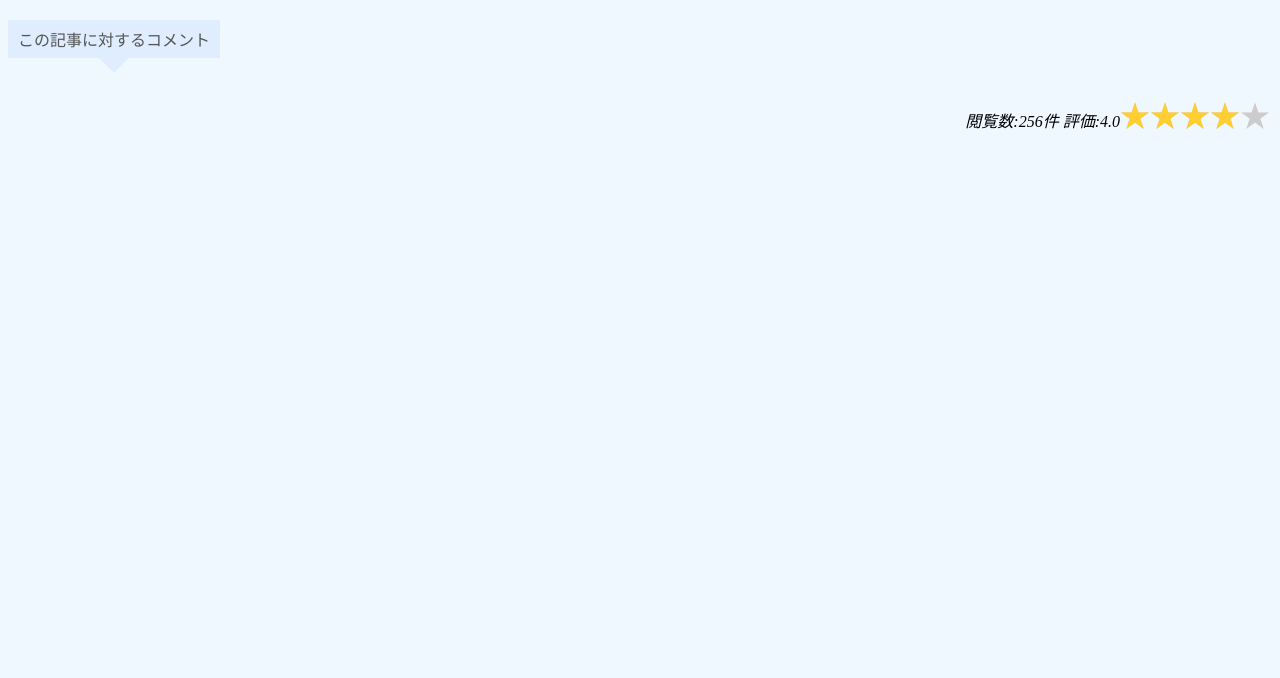
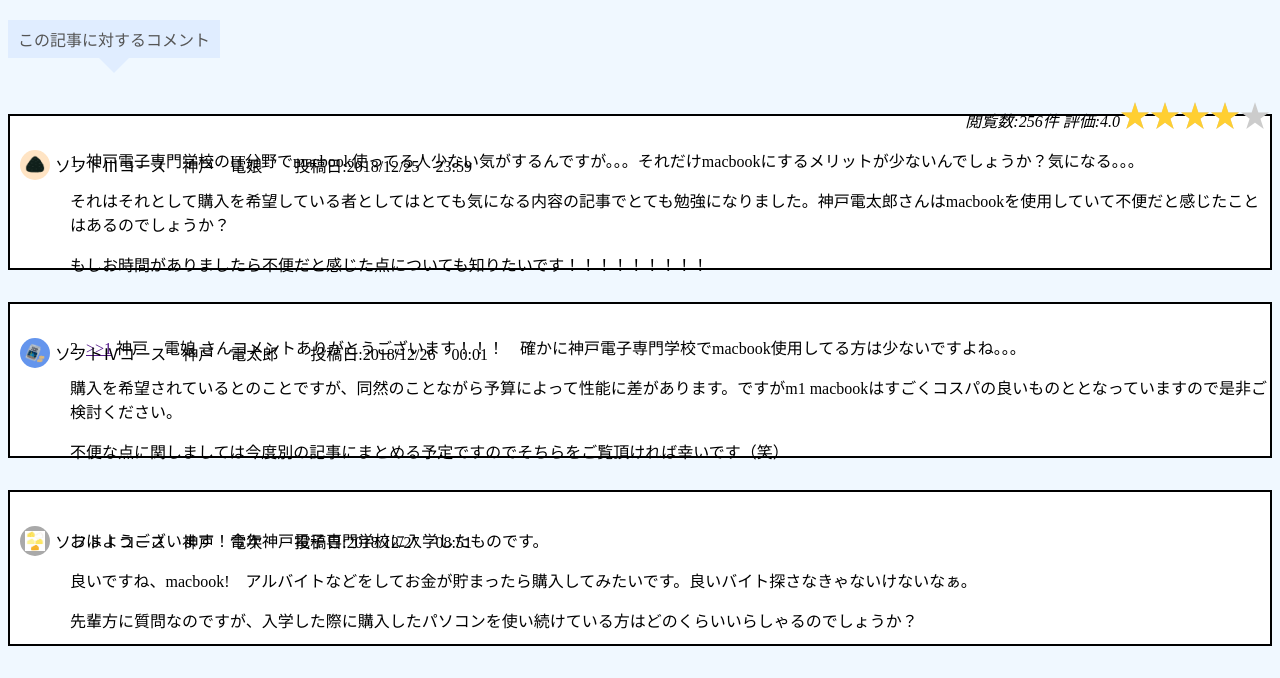
Before and after one commit to ohNarumi/PBL1, a PHP site: page /article.html in a window 1280 px wide. Shown: the part 428-1106 px from the top of the page. Before the commit the page ends 557 px from the top, so only its background shows below. Run offline with PHP 8.4, Linux system fonts and the light colour scheme.

Commit message:
記事詳細画面のコメント欄の追加

```diff
--- a/article.html
+++ b/article.html
@@ -40,5 +40,84 @@
             <i>閲覧数:256件  評価:4.0</i><span class="star5_rating" data-rate="4"></span>
           </p>
         </div>
-    </body>
-</html>
+            <!-- 回答（投稿者情報） -->
+            <div name="kaitou1_Toukousya_data" style="position:absolute; top:565px; left:55px;">
+              <p>ソフトⅢコース　神戸　電娘　　投稿日:2018/12/25　23:59</p>
+            </div>
+
+
+            <!-- 回答（投稿者のアイコン） -->
+            <div name="kaitou1_Toukousya_aikon" style="position:absolute; top:578px; left:20px;">
+              <maru2>
+            </div>
+
+            <div name="kaitou1_Toukousya_photo" style="position:absolute; top:583px; left:25px;">
+              <img src="./images/user_icon_2.png" width="20" height="20">
+            </div>
+
+
+            <!-- 回答（投稿者のコメント） -->
+            <div class="box2" >
+              <div name="kaitou1_data" style="position:absolute; top:p50x; left:60px;">
+                  <p>
+                    1. 神戸電子専門学校のIT分野でmacbook使ってる人少ない気がするんですが。。。それだけmacbookにするメリットが少ないんでしょうか？気になる。。。
+                  </p>
+                  <p>
+                    それはそれとして購入を希望している者としてはとても気になる内容の記事でとても勉強になりました。神戸電太郎さんはmacbookを使用していて不便だと感じたことはあるのでしょうか？
+                  </p>
+                  <p>
+                    もしお時間がありましたら不便だと感じた点についても知りたいです！！！！！！！！！
+                  </p>
+              </div>
+            </div>
+             <!-- 回答2（投稿者情報） -->
+              <div name="kaitou2_Toukousya_data" style="position:absolute; top:753px; left:55px;">
+                <p>ソフトⅣコース　神戸　電太郎　　投稿日:2018/12/26　00:01</p>
+              </div>
+
+
+             <!-- 回答2（投稿者のアイコン） -->
+             <div name="kaitou2_Toukousya_aikon" style="position:absolute; top:766px; left:20px;">
+                <maru3>
+             </div>
+
+
+              <div name="kaitou2_Toukousya_photo" style="position:absolute; top:771px; left:25px;">
+                <img src="./images/user_icon_3.png" width="20" height="20">
+              </div>
+
+
+              <!-- 回答2（投稿者のコメント） -->
+              <div class="box3" >
+                <div name="kaitou2_data" style="position:absolute; top:15px; left:60px;">
+                    <p>2. <a href=""> >>1</a> 神戸　電娘 さんコメントありがとうございます！！！　確かに神戸電子専門学校でmacbook使用してる方は少ないですよね。。。</p>
+                    <p>購入を希望されているとのことですが、同然のことながら予算によって性能に差があります。ですがm1 macbookはすごくコスパの良いものととなっていますので是非ご検討ください。</p>
+                    <p>不便な点に関しましては今度別の記事にまとめる予定ですのでそちらをご覧頂ければ幸いです（笑）</p>
+               </div>
+              </div>
+
+              <!-- 回答3（投稿者情報） -->
+              <div name="kaitou3_Toukousya_data" style="position:absolute; top:941px; left:55px;">
+                <p>ソフトⅠコース　神戸　電次　　投稿日:2018/12/27　08:51</p>
+              </div>
+
+
+              <!-- 回答3（投稿者のアイコン） -->
+              <div name="Tkaitou2_Toukousya_aikon" style="position:absolute; top:954px; left:20px;">
+                <maru4>
+              </div>
+
+
+              <div name="kaitou2_Toukousya_photo" style="position:absolute; top:959px; left:25px;">
+                <img src="./images/user_icon_4.jpg" width="20" height="20">
+              </div>
+
+
+              <!-- 回答3（投稿者のコメント） -->
+              <div class="box4" >
+                <div name="kaitou3_data" style="position:absolute; top:20px; left:60px;">
+                    <p>おはようございます！今年神戸電子専門学校に入学したものです。</p>
+                    <p>良いですね、macbook!　アルバイトなどをしてお金が貯まったら購入してみたいです。良いバイト探さなきゃないけないなぁ。</p>
+                    <p>先輩方に質問なのですが、入学した際に購入したパソコンを使い続けている方はどのくらいいらしゃるのでしょうか？</p>
+                </div>
+              </div>
--- a/css/article.css
+++ b/css/article.css
@@ -148,3 +148,104 @@ color: #ffcf32; /* イエローカラー 自由に設定化 */
 .contents .star5_rating[data-rate="1"]:after{ width: 20%; } /* 星1 */
 .contents .star5_rating[data-rate="0.5"]:after{ width: 10%; } /* 星0.5 */
 .contents .star5_rating[data-rate="0"]:after{ width: 0%; } /* 星0 */
+
+maru {
+	display: inline-block;
+	width: 30px;
+	height: 30px;
+	background: aquamarine;
+	-moz-border-radius: 50px;
+	-webkit-border-radius: 50px;
+	-o-border-radius: 50px;
+	-ms-border-radius: 50px;
+	border-radius: 50px;
+}
+
+maru2 {
+	display: inline-block;
+	width: 30px;
+	height: 30px;
+	background: bisque;
+	-moz-border-radius: 50px;
+	-webkit-border-radius: 50px;
+	-o-border-radius: 50px;
+	-ms-border-radius: 50px;
+	border-radius: 50px;
+}
+
+maru3 {
+	display: inline-block;
+	width: 30px;
+	height: 30px;
+	background: cornflowerblue;
+	-moz-border-radius: 50px;
+	-webkit-border-radius: 50px;
+	-o-border-radius: 50px;
+	-ms-border-radius: 50px;
+	border-radius: 50px;
+}
+
+maru4 {
+	display: inline-block;
+	width: 30px;
+	height: 30px;
+	background: darkgrey;
+	-moz-border-radius: 50px;
+	-webkit-border-radius: 50px;
+	-o-border-radius: 50px;
+	-ms-border-radius: 50px;
+	border-radius: 50px;
+}
+
+
+.box1 {
+	position:relative;
+	top: 180px;
+
+    z-index: -1;
+
+    margin: 2em auto;
+    padding: 1em;
+    height: 460px;
+    background-color: #fff; /* 背景色 */
+    border: 2px solid black; /* 枠線 */
+   }
+
+.box2 {
+	position:relative;
+	top: 0px;
+
+    z-index: -1;
+
+    margin: 2em auto;
+    padding: 1em;
+    height: 120px;
+    background-color: #fff; /* 背景色 */
+    border: 2px solid black; /* 枠線 */
+   }
+
+.box3 {
+	position:relative;
+	top: 0px;
+
+    z-index: -1;
+
+    margin: 2em auto;
+    padding: 1em;
+    height: 120px;
+    background-color: #fff; /* 背景色 */
+    border: 2px solid black; /* 枠線 */
+   }
+
+.box4 {
+	position:relative;
+	top: 0px;
+
+    z-index: -1;
+
+    margin: 2em auto;
+    padding: 1em;
+    height: 120px;
+    background-color: #fff; /* 背景色 */
+    border: 2px solid black; /* 枠線 */
+   }
```
